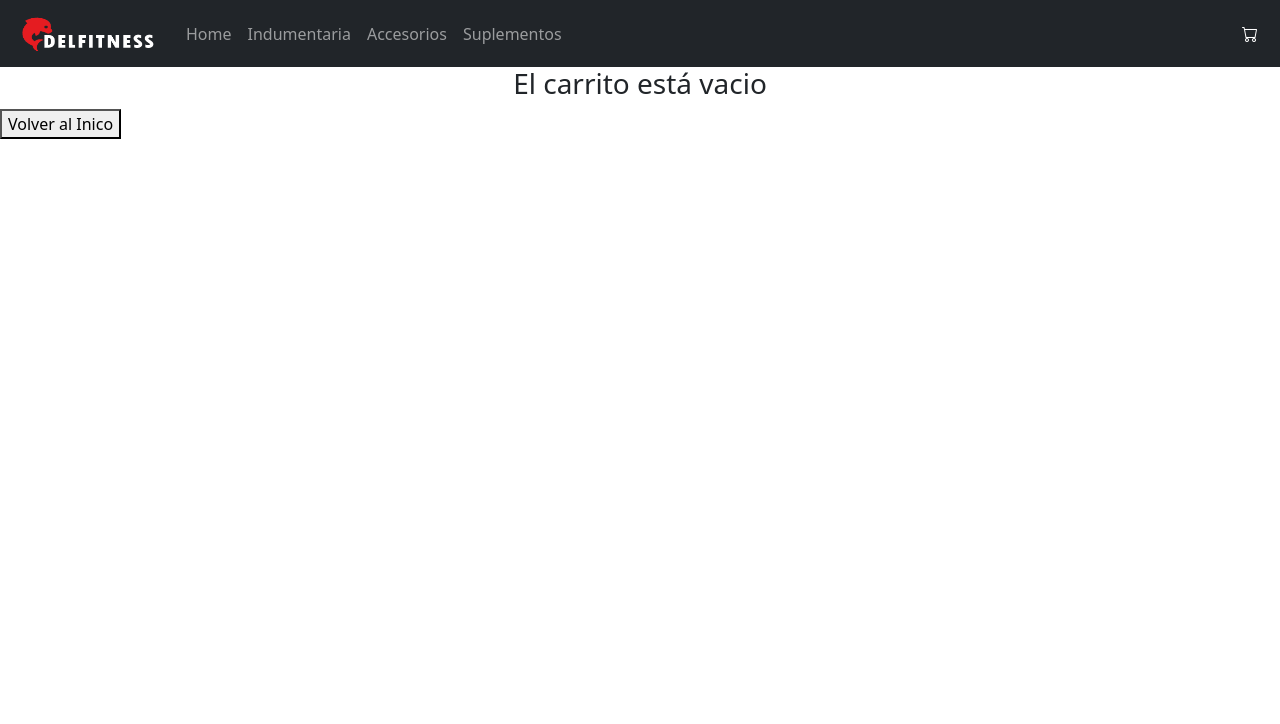
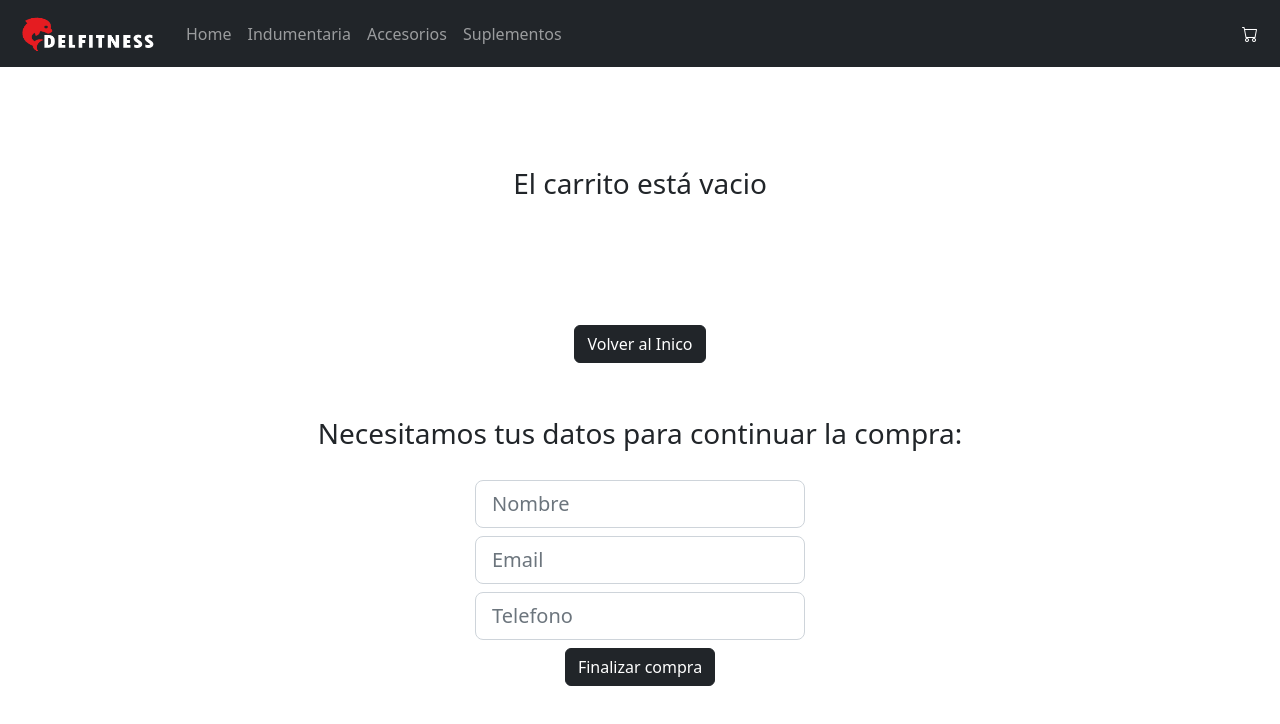
Before and after one commit to ayalajair/delfitness, a React (Create React App) app: page /cart in a window 1280 px wide. Shown: the top 724 px of the page. Built offline with nearby package versions, Linux system fonts and the light colour scheme.

Commit message:
Se creó el form para pasar informacion de compra

```diff
--- a/package.json
+++ b/package.json
@@ -14,6 +14,7 @@
     "firebase": "^9.10.0",
     "react": "^18.2.0",
     "react-dom": "^18.2.0",
+    "react-hook-form": "^7.36.1",
     "react-router-dom": "^6.3.0",
     "react-script": "^2.0.5",
     "react-scripts": "5.0.1",
--- a/src/components/Cart/Cart.css
+++ b/src/components/Cart/Cart.css
@@ -1,6 +1,10 @@
-.finishSale {
+.cartContainer {
     display: flex;
     flex-direction: column;
-    justify-items: center;
+    justify-content: center;
     align-items: center;
 }
+
+.empty {
+    margin: 100px;
+}
--- a/src/components/Cart/Cart.js
+++ b/src/components/Cart/Cart.js
@@ -1,56 +1,31 @@
 import './Cart.css'
 import { Link } from "react-router-dom";
-import { useContext, useState } from "react";
+import { useContext} from "react";
 import { CartContext } from "../CartContext/CartContext";
 import ItemCart from "../ItemCart/ItemCart";
 import 'bootstrap/dist/css/bootstrap.min.css';
-import {db} from '../../Firebase/firebaseConfig'
-import { addDoc, collection } from "firebase/firestore";
+import Form from '../Form/Form';
 
 const Cart = () => {
-    const{cart, totalCart,clear} = useContext(CartContext);
-    const [id, setId] = useState ("");
-    const [saleSucces, setSaleSucces] = useState(false)
+    const{cart, totalCart} = useContext(CartContext);
 
-    const handleClick = () => {
-        const orderCollection = collection (db, 'orders');
-        addDoc (orderCollection, {
-            buyer: {
-                name: 'Jair',
-                mail: 'ayalajair@gmail.com',
-                phone: '12356548',
-                adress: 'calle falsa 1234'
-            },
-            items: cart.map (product => ({id: product.id, title: product.title, price: product.price, quantity: product.quantity})),
-            total: totalCart()
-        }).then ((res) => {setId (res.id);
-                            setSaleSucces (true);
-                            })
 
-    }
 
-    if (cart.length === 0) {
-        return (
-            <div>
-                <h3>El carrito está vacio</h3>
-                <Link to='/'><button>Volver al Inico</button></Link>
+
+
+    return (
+        <div>
+            {cart.length === 0 ? (
+            <div className='cartContainer'>
+                <h3 className='empty'>El carrito está vacio</h3>
+                <Link to='/'><button className='btn btn-dark m-4'>Volver al Inico</button></Link>
             </div>
-        )
-    };
-    if (saleSucces){
-        return (
-            <div className='finishSale'>
-                <p> Tu compra con el Id {id}, fue realizada con éxito, nos comunicaremos a vía mail para proseguir con ella. </p>
-                <Link to='/'><button onClick={clear}>Volver al Inico</button></Link>
-            </div>
-        )
-    };
-    return (
-
-        <div >
+            ): (
+            <div className='cartContainer'>
             {cart.map (product => <ItemCart key={product.id} product={product}/>)}
             <p className="fs-3 fw-bold ">Total: ${totalCart()}</p>
-            <button onClick={handleClick}>Finalizar compra</button>
+            </div>)}
+            <Form/>
         </div>
     )
 }
--- a/src/components/CartContext/CartContext.js
+++ b/src/components/CartContext/CartContext.js
@@ -1,4 +1,4 @@
-import React, { createContext, useState }   from "react";
+import React, { createContext, useEffect, useState }   from "react";
 import { toast } from 'react-toastify';
 import 'react-toastify/dist/ReactToastify.css';
 export const CartContext = createContext ([]);
@@ -8,17 +8,25 @@ const CartProvider = ({children}) => {
 
     const [cart, setCart] = useState ([]);
 
+    const saveCart = () => {
+        localStorage.setItem ('cart', JSON.stringify(cart))
+    }
+
     const totalCart = () => {
         return cart.reduce ((prev, act) => prev + act.quantity * act.price, 0);
     }
 
     const totalQuantity = () => cart.reduce ((acc,actProd)=> acc + actProd.quantity,0);
 
-    const clear = () => setCart([]);
+    const clear = () => {setCart([]);
+                        saveCart();
+    }
 
     const isInCart =(id) => cart.find (product => product.id === id) ? true : false;
 
-    const removeItem = (id) => setCart(cart.filter (product => product.id !== id));
+    const removeItem = (id) => {setCart(cart.filter (product => product.id !== id));
+                                saveCart();
+    }
 
     const addProduct = (item, quantity) => {
         if (isInCart (item.id)) {
@@ -30,13 +38,14 @@ const CartProvider = ({children}) => {
             notify(item)
             setCart ([...cart, {...item, quantity }]);
         }
+        saveCart ();
     }
-    console.log (cart);
+
 
 
 
     return (
-        <CartContext.Provider value= {{clear,isInCart, removeItem, addProduct, totalCart, totalQuantity, cart}}>
+        <CartContext.Provider value= {{clear,isInCart, removeItem, addProduct, totalCart, totalQuantity, saveCart, cart}}>
             {children}
         </CartContext.Provider>
     )
--- /dev/null
+++ b/src/components/Form/Form.css
@@ -0,0 +1,16 @@
+.formContainer {
+    display: flex;
+    flex-direction: column;
+    justify-items: center;
+    align-items: center;
+}
+.saleTitle {
+    margin: 30px;
+}
+
+form {
+    display: flex;
+    flex-direction: column;
+    justify-items: center;
+    align-items: center;
+}
--- /dev/null
+++ b/src/components/Form/Form.js
@@ -0,0 +1,125 @@
+import React from "react";
+import { useForm } from "react-hook-form";
+import './Form.css';
+import { useContext, useState } from "react";
+import { toast, ToastContainer } from "react-toastify";
+import 'react-toastify/dist/ReactToastify.css';
+import 'bootstrap/dist/css/bootstrap.min.css';
+//CONTEXT
+import { CartContext } from "../CartContext/CartContext";
+//FIREBASE
+import {db} from '../../Firebase/firebaseConfig'
+import { addDoc, collection } from "firebase/firestore";
+
+
+
+const Form = () => {
+    //CART Y FUNCIONES DEL CONTEXT
+    const{cart, totalCart,clear} = useContext(CartContext);
+    //NOTIFICACION DE COMPRA EXITOSA
+    const notifySale = (data)=> {
+        toast.success (`${data.name}Tu compra con se ha realizado con éxito.`, {
+            position: "bottom-center",
+            autoClose: 5000,
+            hideProgressBar: false,
+            closeOnClick: true,
+            pauseOnHover: true,
+            draggable: true,
+            progress: undefined,
+            });
+        clear ();
+    }
+    //FUNCIONES REACT HOOK FORM
+    const {
+        register,
+        handleSubmit,
+        formState: { errors },
+    } = useForm();
+
+    //SE SETEAN LOS ESTADOS
+    const [email, setEmail] = useState ("");
+    const [name, setName] = useState ("");
+    const [id, setId] = useState ("");
+    const [saleSucces, setSaleSucces] = useState(true)
+
+    //FUNCION QUE ENVIA LA ORDEN DE COMPRA AL FIRESTORE
+    const sendData = (data, e) => {
+        e.preventDefault()
+        const orderCollection = collection (db, 'orders');
+        addDoc (orderCollection, {
+            buyer: {
+                name: data.name,
+                mail: data.email,
+                phone: data.phone,
+            },
+            items: cart.map (product => ({id: product.id, title: product.title, price: product.price, quantity: product.quantity})),
+            total: totalCart()
+        }).then ((res)=>{setId (res.id)})
+        setEmail (data.email);
+        setName (data.name)
+        notifySale(data);
+        setSaleSucces (false);
+    }
+
+    //RENDERIZADO DEL FORM
+    if (saleSucces) {
+            return (
+                <div className="formContainer">
+                    <h3 className="saleTitle">Necesitamos tus datos para continuar la compra:</h3>
+        <form  onSubmit={handleSubmit(sendData)}>
+        <input className="form-control form-control-lg"
+            type="text"
+            name="name"
+            placeholder="Nombre"
+            {...register("name", {
+                required: { value: true, message: "Tienes que colocar tu nombre" },
+                minLength: {value: 3, message: "Tu nombre debe tener al menos 3 caracteres",},
+            })}
+            />
+        <span className="text-danger text-small d-block mb-2">
+            {errors?.name?.message}
+        </span>
+        <input className="form-control form-control-lg"
+            type="email"
+            name="email"
+            placeholder="Email"
+            {...register("email", {
+                required: { value: true, message: "Tienes que colocar tu email" },
+                minLength: {value: 3, message: "El email debe tener al menos 3 caracteres",},
+                pattern: {value: /^[A-Z0-9._%+-]+@[A-Z0-9.-]+\.[A-Z]{2,4}$/i,message: "El email no es válido",},
+            })}
+            />
+        <span className="text-danger text-small d-block mb-2">
+            {errors?.email?.message}
+        </span>
+
+        <input className="form-control form-control-lg"
+            type="number"
+            name="phone"
+            placeholder="Telefono"
+            {...register("phone", {
+                required: {value: true, message: "Tienes que colocar tu teléfono",},
+                minLength: {value: 8, message: "El telefono debe tener al menos 8 números",
+            },
+        })}
+        />
+            <span className="text-danger text-small d-block mb-2">
+                {errors?.telefono?.message}
+            </span>
+        <button className="btn btn-dark mb-3">Finalizar compra</button>
+        </form>
+    </div>
+
+    )}
+    else  {
+            return (
+                <div className="formContainer">
+                    <p>{`${name} nos comunicaremos a tu casilla de correo ${email} para seguir con tu compra`}</p>
+                    <p>{`Id de la compra: ${id}`}</p>
+                    <ToastContainer/>
+                </div>
+            )}
+}
+
+
+export default Form;
--- a/src/components/ItemDetail/ItemDetail.js
+++ b/src/components/ItemDetail/ItemDetail.js
@@ -11,13 +11,14 @@ import { CartContext } from "../CartContext/CartContext";
 
 const ItemDetail = ({data}) => {
 
-    const [goToCart, setGoToCart] = useState (false);
+    const [goToCart, setGoToCart, ] = useState (false);
 
     const {addProduct} =useContext(CartContext);
 
     const onAdd = (quantity) => {
         setGoToCart(true);
         addProduct (data, quantity);
+
     }
 
     return(
@@ -31,7 +32,7 @@ const ItemDetail = ({data}) => {
                         <h3 className="tituloProducto m-1">{data.title}</h3>
                         <h2>$ {data.price}</h2>
                         <p className="text-wrap w-70 textDescription">{data.description}</p>
-                        {goToCart ? <Link to='/cart'><button className="btn btn-outline-light button mb-4">Finalizar compra</button></Link>
+                        {goToCart ? <Link to='/cart'><button className="btn btn-dark button mb-4">Ir al carrito</button></Link>
                         : <ItemCount initial={0} stock={data.stock} onAdd={onAdd}/>}
                         <p>{`Stock: ${data.stock} unidades`}</p>
                         <ToastContainer
```
Also changed, not shown: 1 other file (tests, documents, lock files or other folders).
